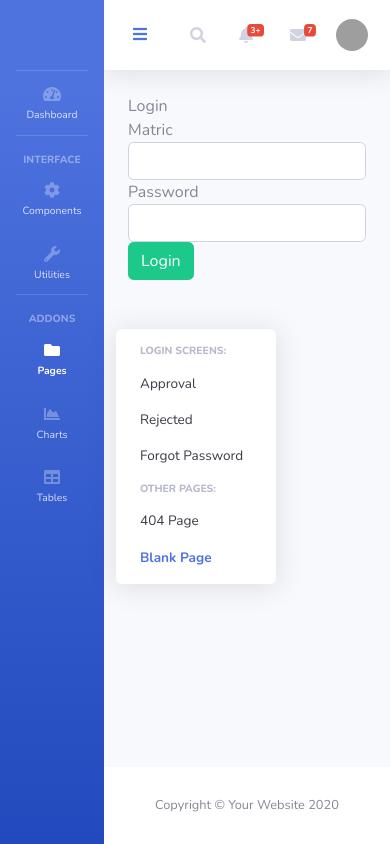
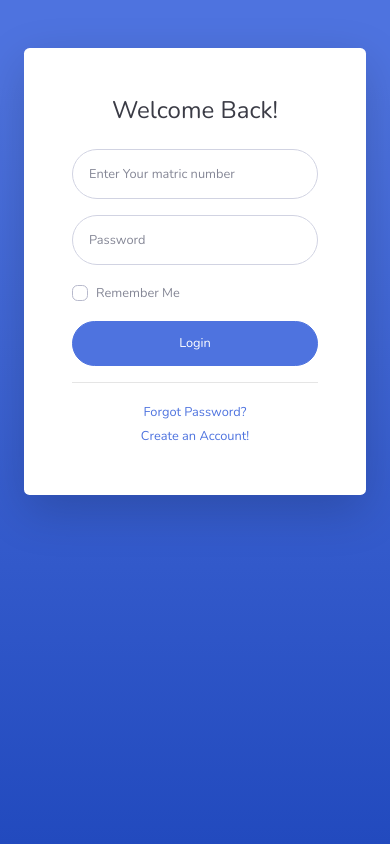
Before and after one commit to zassita/sticker, a PHP site: page /login.php in a window 390 px wide. Run offline with PHP 8.4, Linux system fonts and the light colour scheme; grey boxes are pictures that could not be loaded.

Commit message:
update login and register page

```diff
--- a/login.php
+++ b/login.php
@@ -1,23 +1,98 @@
 <?php
-include ("header.php");
+if (isset($_GET['msg'])) {
+	echo "<div class='alert alert-warning'>";
+	echo $_GET['msg'];
+	echo "</div>";
+}
 ?>
-Login
-<form method="post" action="verify.php">
-	Matric <input type="text"
-	name="matric"
-	class="form-control">
-	Password <input type="password"
-	name="katalaluan"
-	class="form-control">
-	<input type="submit" value="Login"
-	class="btn btn-success">
-</form>
-<!-- login.php -->
-<?php
-	if (isset($_GET['msg'])){
-		echo "<div class='alert alert-warning'>";
-		echo $_GET['msg'];
-		echo "</div>";
-	}
-	include ("footer.php");
-?>
+
+<!DOCTYPE html>
+<html lang="en">
+
+<head>
+
+	<meta charset="utf-8">
+	<meta http-equiv="X-UA-Compatible" content="IE=edge">
+	<meta name="viewport" content="width=device-width, initial-scale=1, shrink-to-fit=no">
+	<meta name="description" content="">
+	<meta name="author" content="">
+
+	<title>SB Admin 2 - Login</title>
+
+	<!-- Custom fonts for this template-->
+	<link href="vendor/fontawesome-free/css/all.min.css" rel="stylesheet" type="text/css">
+	<link href="https://fonts.googleapis.com/css?family=Nunito:200,200i,300,300i,400,400i,600,600i,700,700i,800,800i,900,900i" rel="stylesheet">
+
+	<!-- Custom styles for this template-->
+	<link href="css/sb-admin-2.min.css" rel="stylesheet">
+
+</head>
+
+<body class="bg-gradient-primary">
+
+	<div class="container">
+
+		<!-- Outer Row -->
+		<div class="row justify-content-center">
+
+			<div class="col-xl-10 col-lg-12 col-md-9">
+
+				<div class="card o-hidden border-0 shadow-lg my-5">
+					<div class="card-body p-0">
+						<!-- Nested Row within Card Body -->
+						<div class="row">
+							<!-- <div class="col-lg-6 d-none d-lg-block bg-login-image"></div> -->
+							<div class="col-lg-6">
+								<div class="p-5">
+									<div class="text-center">
+										<h1 class="h4 text-gray-900 mb-4">Welcome Back!</h1>
+									</div>
+									<form class="user" action="verify.php" method="POST">
+										<div class="form-group">
+											<input type="text" class="form-control form-control-user" id="matric" name="matric" placeholder="Enter Your matric number">
+										</div>
+										<div class="form-group">
+											<input type="password" class="form-control form-control-user" id="exampleInputPassword" name="katalaluan" placeholder="Password">
+										</div>
+										<div class="form-group">
+											<div class="custom-control custom-checkbox small">
+												<input type="checkbox" class="custom-control-input" id="customCheck">
+												<label class="custom-control-label" for="customCheck">Remember
+													Me</label>
+											</div>
+										</div>
+										<input class="btn btn-primary btn-user btn-block" value="Login" type="submit">
+
+									</form>
+									<hr>
+									<div class="text-center">
+										<a class="small" href="forgot-password.html">Forgot Password?</a>
+									</div>
+									<div class="text-center">
+										<a class="small" href="register.php">Create an Account!</a>
+									</div>
+								</div>
+							</div>
+						</div>
+					</div>
+				</div>
+
+			</div>
+
+		</div>
+
+	</div>
+
+	<!-- Bootstrap core JavaScript-->
+	<script src="vendor/jquery/jquery.min.js"></script>
+	<script src="vendor/bootstrap/js/bootstrap.bundle.min.js"></script>
+
+	<!-- Core plugin JavaScript-->
+	<script src="vendor/jquery-easing/jquery.easing.min.js"></script>
+
+	<!-- Custom scripts for all pages-->
+	<script src="js/sb-admin-2.min.js"></script>
+
+</body>
+
+</html>
```
Also changed, not shown: register.php (added, +153 -0 lines).
